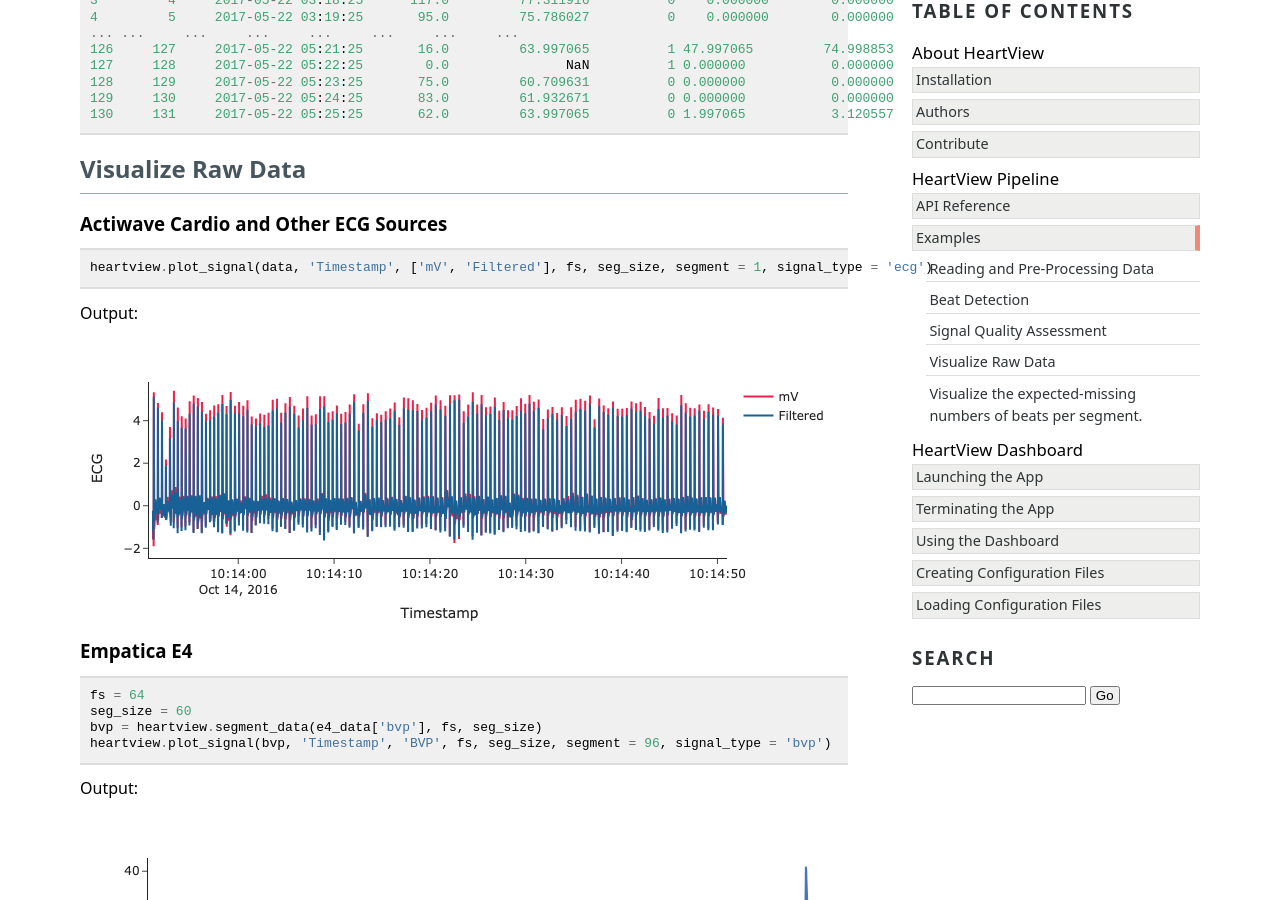
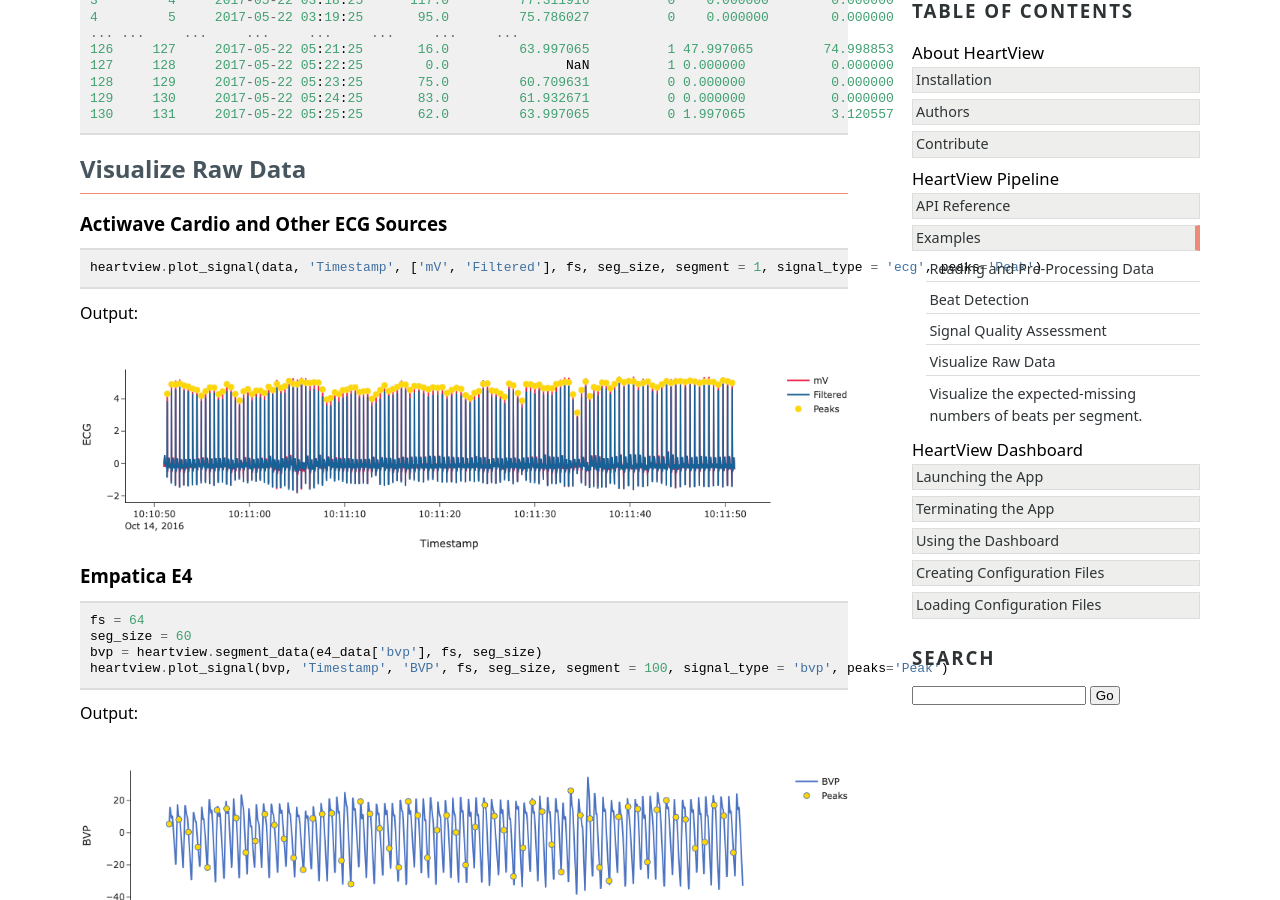
Before and after one commit to cbslneu/heartview, a Sphinx documentation site: the page built from docs/examples.rst, in a window 1280 px wide and 900 px high, scrolled down 3097 px. Built offline with Sphinx 7.4.7, drawn with Linux system fonts in a browser that asks for light colours.

Commit message:
updated graphs

```diff
--- a/docs/examples.rst
+++ b/docs/examples.rst
@@ -206,12 +206,12 @@ Visualize Raw Data
 
 ::
 
-    heartview.plot_signal(data, 'Timestamp', ['mV', 'Filtered'], fs, seg_size, segment = 1, signal_type = 'ecg')
+    heartview.plot_signal(data, 'Timestamp', ['mV', 'Filtered'], fs, seg_size, segment = 1, signal_type = 'ecg', peaks='Peak')
 
 Output:
 
 .. image:: ecg_rawplot.png
-   :scale: 100 %
+   :scale: 75 %
    :align: center
 
 
@@ -222,12 +222,12 @@ Output:
     fs = 64
     seg_size = 60
     bvp = heartview.segment_data(e4_data['bvp'], fs, seg_size)
-    heartview.plot_signal(bvp, 'Timestamp', 'BVP', fs, seg_size, segment = 96, signal_type = 'bvp')
+    heartview.plot_signal(bvp, 'Timestamp', 'BVP', fs, seg_size, segment = 100, signal_type = 'bvp', peaks='Peak')
 
 Output:
 
 .. image:: e4_bvpplot.png
-   :scale: 100 %
+   :scale: 75 %
    :align: center
 
 
@@ -256,7 +256,7 @@ Output:
 Output:
 
 .. image:: e4_missingplot.png
-   :scale: 100 %
+   :scale: 90 %
    :align: center
 
 .. |Jupyter notebooks| raw:: html
```
Also changed, not shown: docs/e4_bvpplot.png, docs/ecg_rawplot.png, 8 other files.
